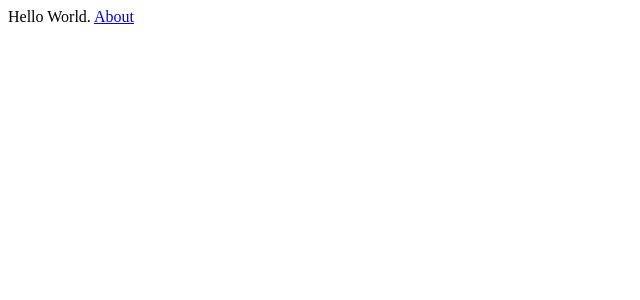
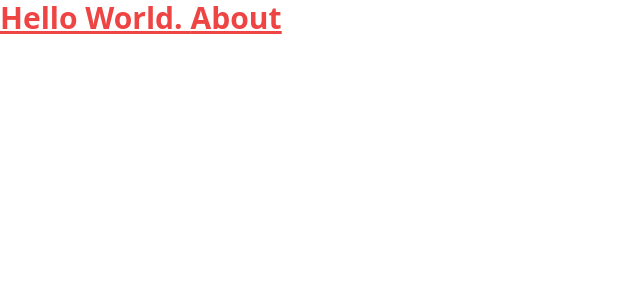
Before and after one commit to hunman89/blog, a Next.js app: page / in a window 1280 px wide. Shown: the top 300 px of the page, without its empty margins (0-640 px from the left). Built offline with nearby package versions, Linux system fonts and the light colour scheme.

Commit message:
add. tailwind css

```diff
--- a/package.json
+++ b/package.json
@@ -20,5 +20,10 @@
     "react": "18.2.0",
     "react-dom": "18.2.0",
     "typescript": "4.9.4"
+  },
+  "devDependencies": {
+    "autoprefixer": "^10.4.13",
+    "postcss": "^8.4.20",
+    "tailwindcss": "^3.2.4"
   }
 }
--- /dev/null
+++ b/pages/_app.tsx
@@ -0,0 +1,8 @@
+import '../styles/globals.css'
+import type { AppProps } from 'next/app'
+
+function MyApp({ Component, pageProps }: AppProps) {
+  return <Component {...pageProps} />
+}
+
+export default MyApp
--- a/pages/index.tsx
+++ b/pages/index.tsx
@@ -1,9 +1,8 @@
-
 import Link from 'next/link'
 
 export default function Home() {
   return (
-    <div>
+    <div className=' text-red-500 text-3xl font-bold underline'>
       Hello World. <Link href="/about">About</Link>
     </div>
   )
--- /dev/null
+++ b/postcss.config.js
@@ -0,0 +1,6 @@
+module.exports = {
+  plugins: {
+    tailwindcss: {},
+    autoprefixer: {},
+  },
+}
--- /dev/null
+++ b/styles/globals.css
@@ -0,0 +1,3 @@
+@tailwind base;
+@tailwind components;
+@tailwind utilities;
--- /dev/null
+++ b/tailwind.config.js
@@ -0,0 +1,11 @@
+/** @type {import('tailwindcss').Config} */
+module.exports = {
+  content: [
+    "./pages/**/*.{js,ts,jsx,tsx}",
+    "./components/**/*.{js,ts,jsx,tsx}",
+  ],
+  theme: {
+    extend: {},
+  },
+  plugins: [],
+}
```
Also changed, not shown: 1 other file (tests, documents, lock files or other folders).
